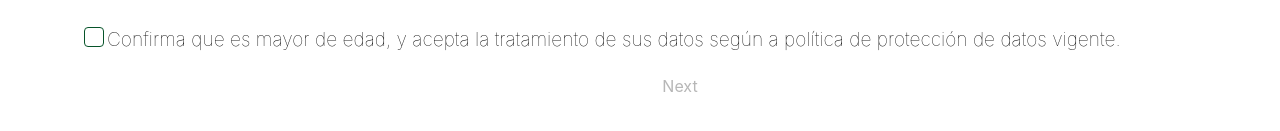
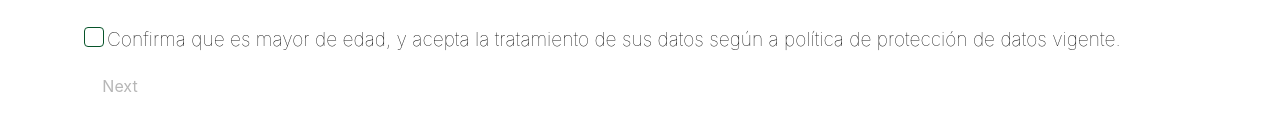
Before and after one commit to alvaromarlo97/alvaro-wizard, a React (Create React App) app: page / in a window 1280 px wide. Shown: the part 363-494 px from the top of the page. Built offline with nearby package versions, Linux system fonts and the light colour scheme.

Commit message:
Fix style next

```diff
--- a/src/Components/Age-check/Age-check-style.scss
+++ b/src/Components/Age-check/Age-check-style.scss
@@ -51,6 +51,6 @@ input[type="checkbox"] {
 }
 .button-container{
   display: flex;
-  justify-content: flex-end;
-  width: 40em;
+  justify-content: center;
+
 }
```
